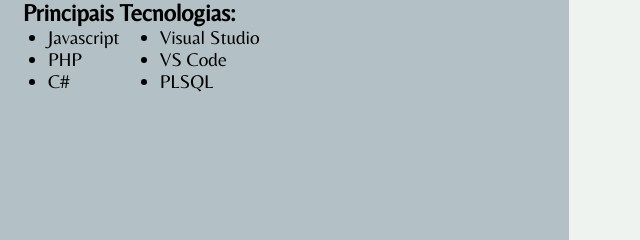
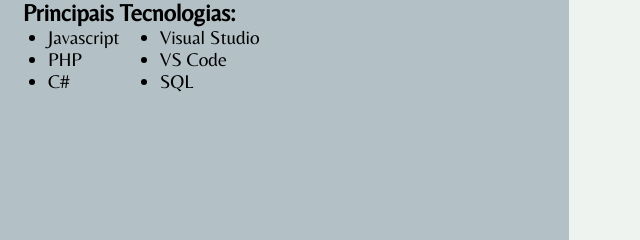
Before and after one commit to Ricardo-Jacques/Portfolio, a plain HTML site: page index.html in a window 1280 px wide. Shown: the part 486-726 px from the top of the page, 0-640 px from the left. Drawn offline with Linux system fonts and the light colour scheme.

Commit message:
Update index.html

```diff
--- a/index.html
+++ b/index.html
@@ -35,7 +35,7 @@
                     <li>C#</li>
                     <li>Visual Studio</li>
                     <li>VS Code</li>
-                    <li>PLSQL</li>
+                    <li>SQL</li>
                 </ul>
             </div>
             <aside> <!--Aparece apenas na versão mobile (max 800px)-->
```
